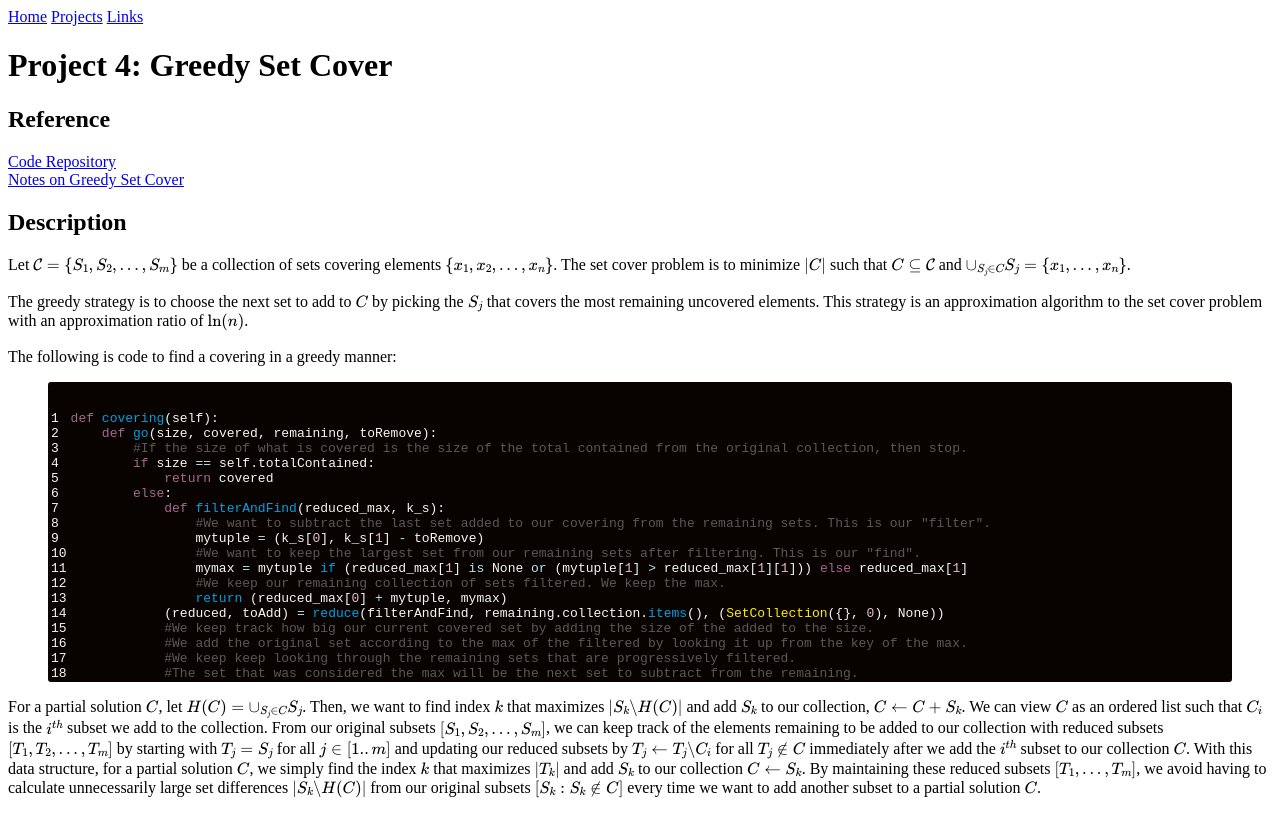
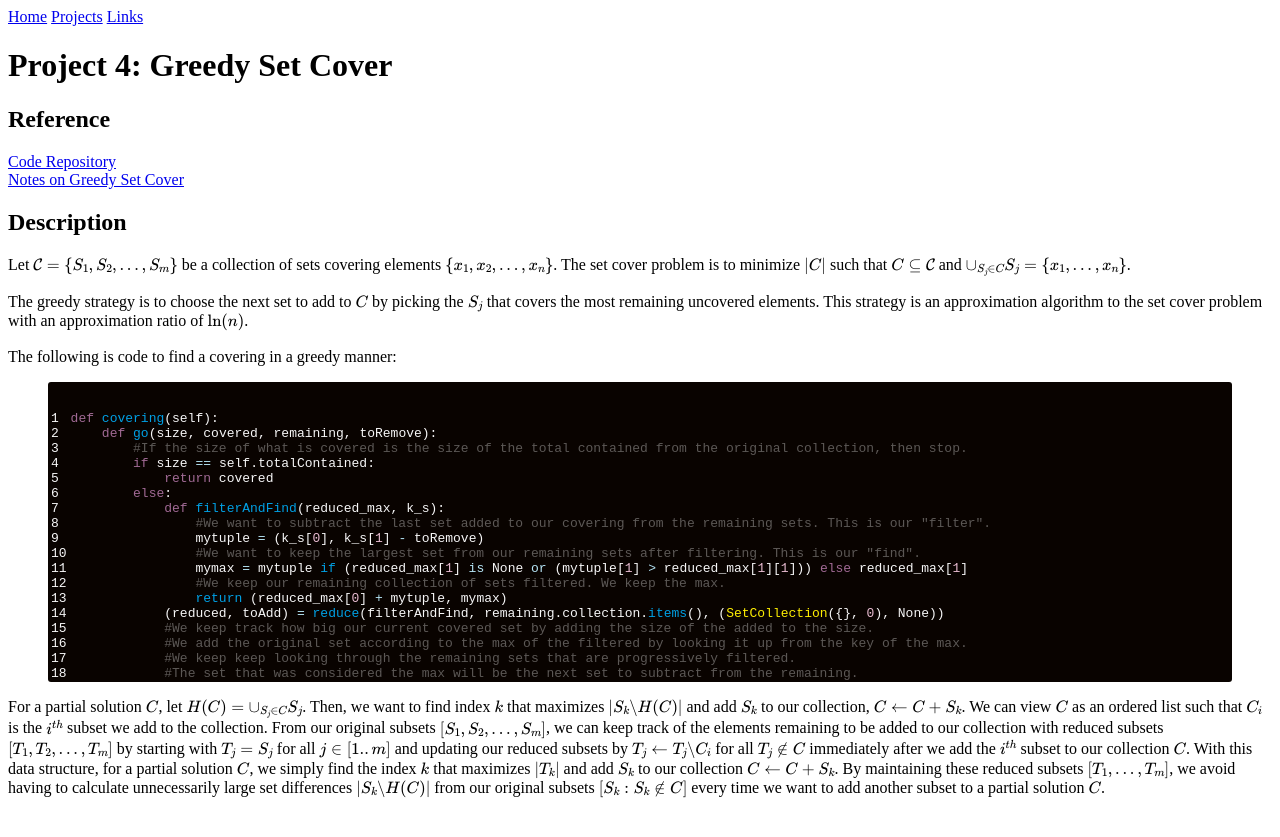
Before and after one commit to CategorIAN/categorian.github.io, a Jekyll site: the page built from projects/msu/csci_532/greedy_set_cover.md, in a window 1280 px wide. Shown: the top 837 px of the page. Built offline with Jekyll 4.4.1, drawn with Linux system fonts in a browser that asks for light colours; formulas are drawn with MathJax 3.

```diff
--- a/projects/msu/csci_532/greedy_set_cover.md
+++ b/projects/msu/csci_532/greedy_set_cover.md
@@ -45,5 +45,5 @@ def covering(self):
 </p>
 
 <p>
-For a partial solution \(C\), let \(H(C) = \cup_{S_j \in C} S_j\). Then, we want to find index \(k\) that maximizes \(|S_k\backslash H(C)|\) and add \(S_k\) to our collection, \(C \leftarrow C + S_k\). We can view \(C\) as an ordered list such that \(C_i\) is the \(i^{th}\) subset we add to the collection. From our original subsets \([S_1, S_2, ..., S_m]\), we can keep track of the elements remaining to be added to our collection with reduced subsets \([T_1, T_2, ..., T_m]\) by starting with \(T_j = S_j\) for all \(j\in [1..m]\) and updating our reduced subsets by \(T_j \leftarrow T_j\backslash C_i\) for all \(T_j \notin C\) immediately after we add the \(i^{th}\) subset to our collection \(C\). With this data structure, for a partial solution \(C\), we simply find the index \(k\) that maximizes \(|T_k|\) and add \(S_k\) to our collection \(C \leftarrow S_k\). By maintaining these reduced subsets \([T_1, ..., T_m]\), we avoid having to calculate unnecessarily large set differences \(|S_k\backslash H(C)|\) from our original subsets \([S_k: S_k \notin C]\) every time we want to add another subset to a partial solution \(C\).
+For a partial solution \(C\), let \(H(C) = \cup_{S_j \in C} S_j\). Then, we want to find index \(k\) that maximizes \(|S_k\backslash H(C)|\) and add \(S_k\) to our collection, \(C \leftarrow C + S_k\). We can view \(C\) as an ordered list such that \(C_i\) is the \(i^{th}\) subset we add to the collection. From our original subsets \([S_1, S_2, ..., S_m]\), we can keep track of the elements remaining to be added to our collection with reduced subsets \([T_1, T_2, ..., T_m]\) by starting with \(T_j = S_j\) for all \(j\in [1..m]\) and updating our reduced subsets by \(T_j \leftarrow T_j\backslash C_i\) for all \(T_j \notin C\) immediately after we add the \(i^{th}\) subset to our collection \(C\). With this data structure, for a partial solution \(C\), we simply find the index \(k\) that maximizes \(|T_k|\) and add \(S_k\) to our collection \(C \leftarrow C + S_k\). By maintaining these reduced subsets \([T_1, ..., T_m]\), we avoid having to calculate unnecessarily large set differences \(|S_k\backslash H(C)|\) from our original subsets \([S_k: S_k \notin C]\) every time we want to add another subset to a partial solution \(C\).
 </p>
```
